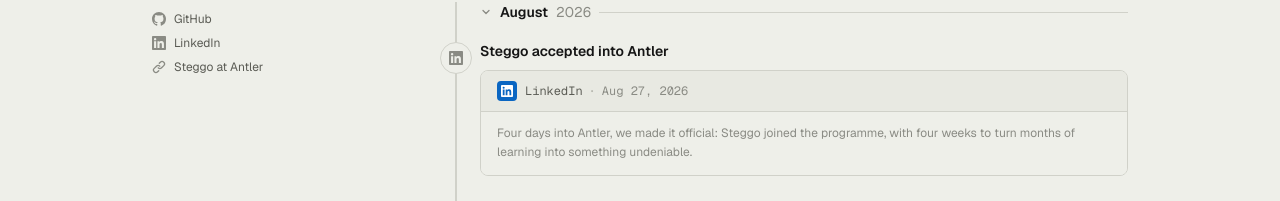
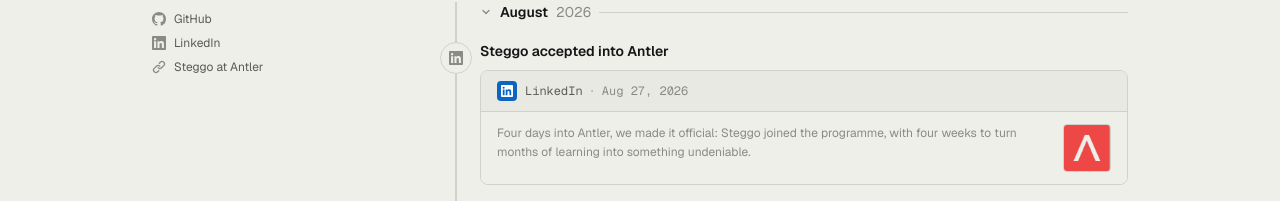
Before and after one commit to erozee1/ethanrozee, a Next.js app: page / in a window 1280 px wide. Shown: the part 751-952 px from the top of the page. Built offline with nearby package versions, Linux system fonts and the light colour scheme; no server answers.

Commit message:
Add Antler logo to milestone card

```diff
--- a/src/data/linkedin.ts
+++ b/src/data/linkedin.ts
@@ -10,6 +10,7 @@
       "Four days into Antler, we made it official: Steggo joined the programme, with four weeks to turn months of learning into something undeniable.",
     date: "2026-08-27",
     url: "https://www.linkedin.com/feed/update/urn:li:activity:7498707262044131328/",
+    imageUrl: "/antler-logo.png",
   },
   {
     title: "Demonstrated Steggo v0 at EDT Festival in Berlin",
```
Also changed, not shown: public/antler-logo.png (added).
